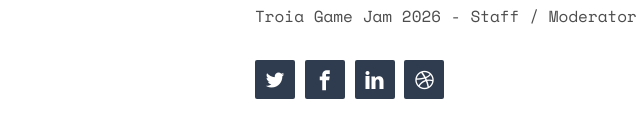
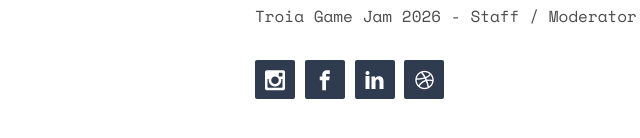
Before and after one commit to SalihYzts/SalihYzts.github.io, a plain HTML site: page index.html in a window 1280 px wide. Shown: the part 1564-1702 px from the top of the page, 205-845 px from the left. Drawn offline with nearby package versions, Linux system fonts and the light colour scheme; files whose address does not match are found by name.

Commit message:
Update index.html

```diff
--- a/index.html
+++ b/index.html
@@ -84,7 +84,7 @@
 					<p>Troia Game Jam 2026    - Staff / Moderator</p>
 					<p>
 						<ul class="fh5co-social-icons">
-							<li><a href="#"><i class="icon-twitter2"></i></a></li>
+							<li><a href="https://www.instagram.com/thesalh_/"><i class="icon-instagram2"></i></a></li>
 							<li><a href="#"><i class="icon-facebook3"></i></a></li>
 							<li><a href="#"><i class="icon-linkedin2"></i></a></li>
 							<li><a href="#"><i class="icon-dribbble2"></i></a></li>
```
